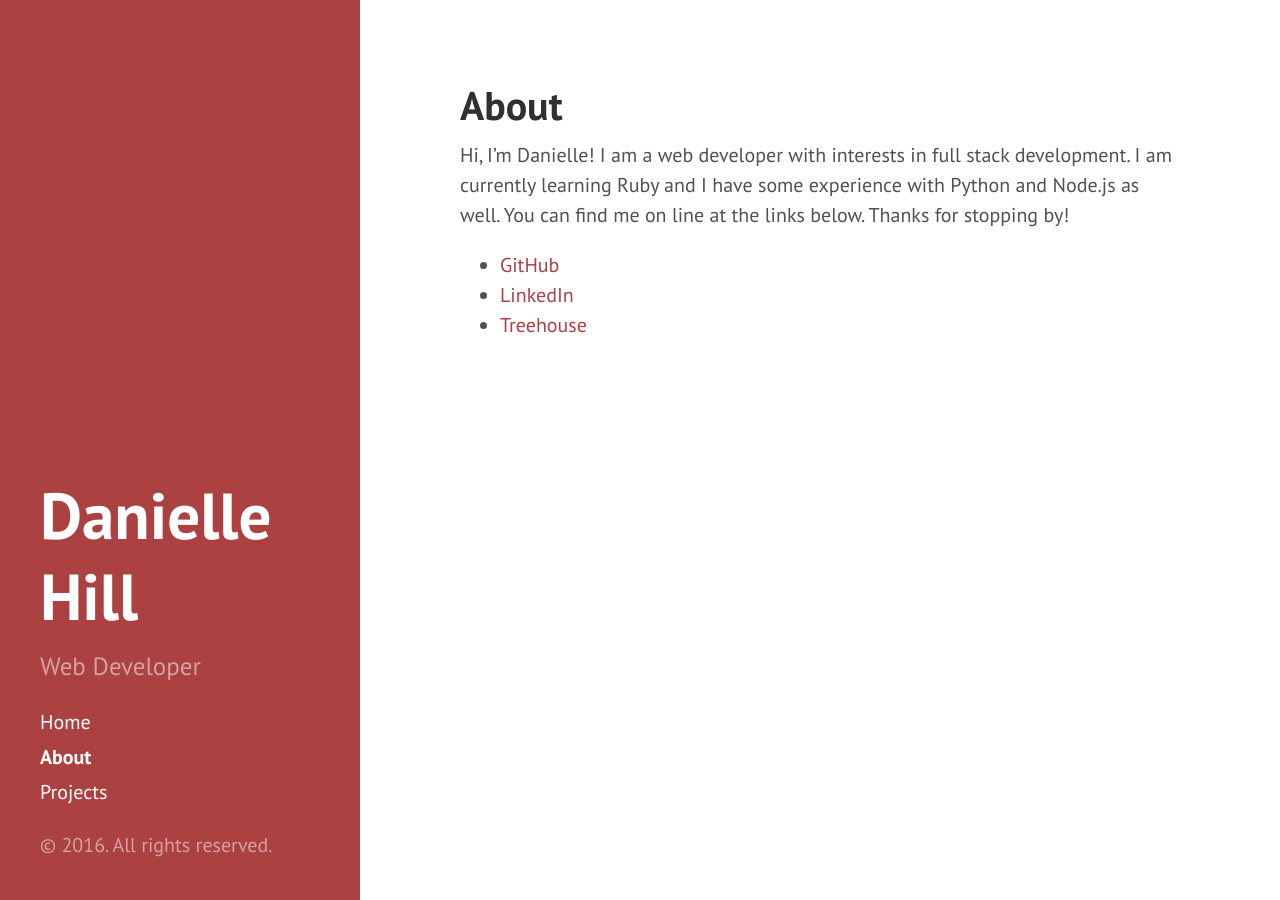
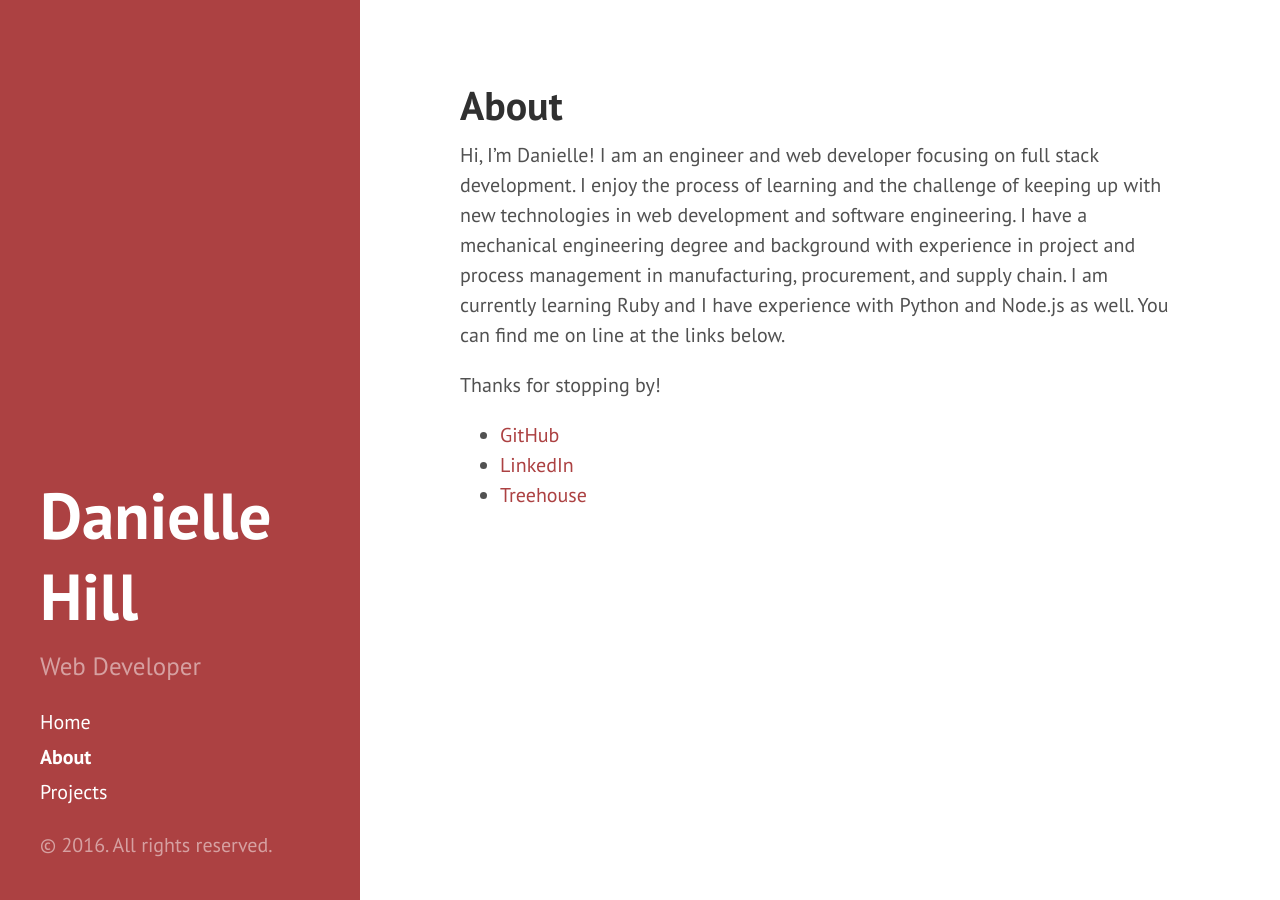
Before and after one commit to danie11edotcom/danie11edotcom.github.io, a Jekyll site: the page built from about.md, in a window 1280 px wide. Built offline with Jekyll 4.4.1, drawn with Linux system fonts in a browser that asks for light colours.

Commit message:
added detail to description

```diff
--- a/about.md
+++ b/about.md
@@ -3,7 +3,11 @@ layout: page
 title: About
 ---
 
-Hi, I'm Danielle! I am a web developer with interests in full stack development. I am currently learning Ruby and I have some experience with Python and Node.js as well. You can find me on line at the links below. Thanks for stopping by!
+
+
+Hi, I'm Danielle! I am an engineer and web developer focusing on full stack development. I enjoy the process of learning and the challenge of keeping up with new technologies in web development and software engineering. I have a mechanical engineering degree and background with experience in project and process management in manufacturing, procurement, and supply chain. I am currently learning Ruby and I have experience with Python and Node.js as well. You can find me on line at the links below.
+
+Thanks for stopping by!
 
 
 * [GitHub](https://github.com/danie11edotcom)
```
